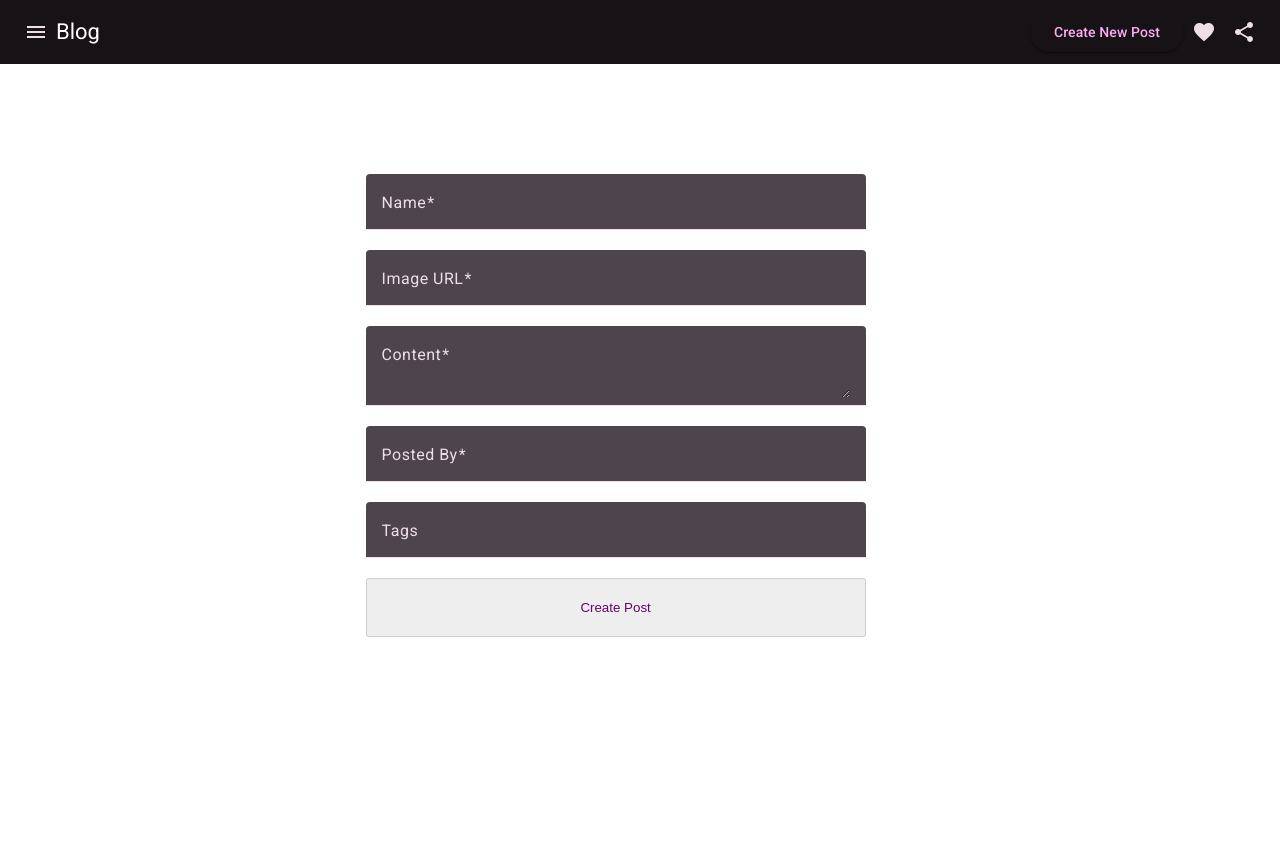
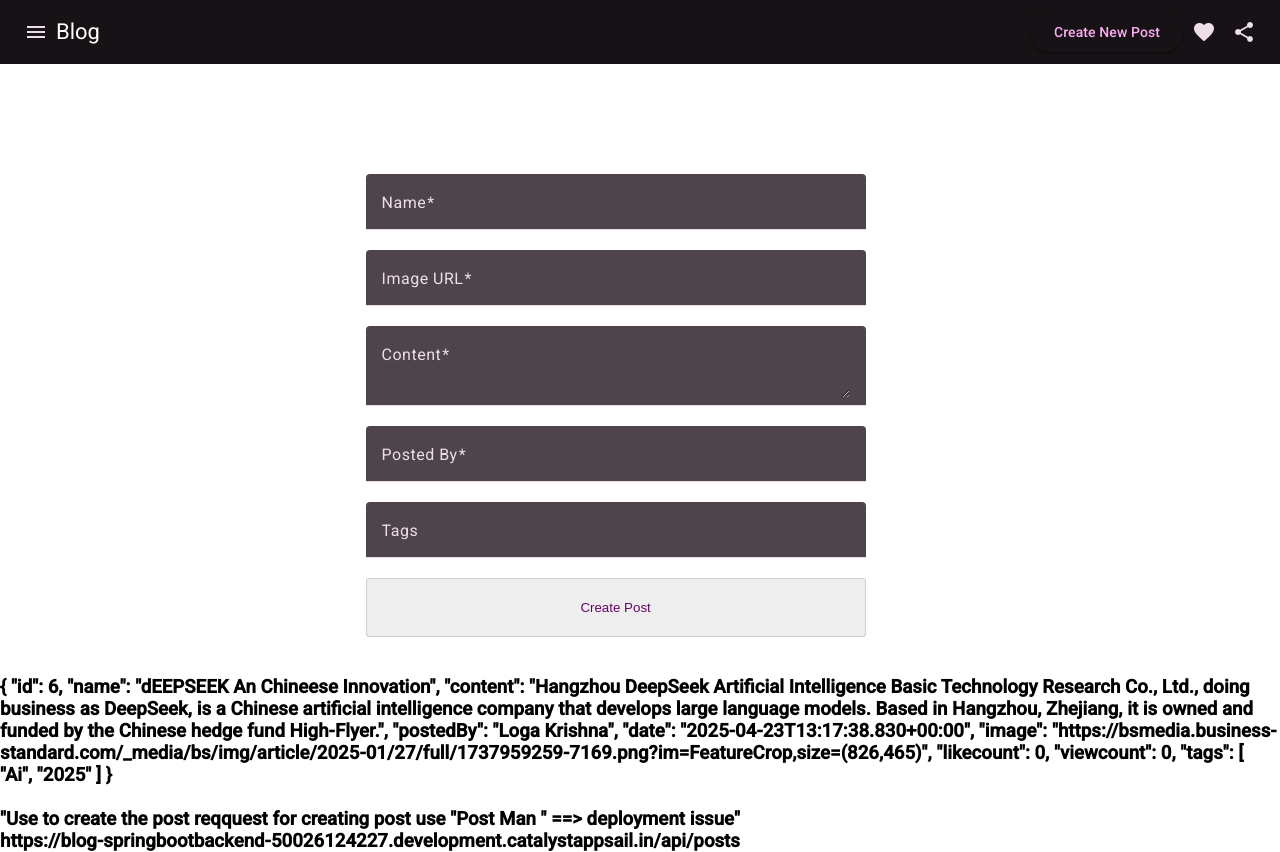
Before and after one commit to LOGA-KRISHNA/Blog_Spring-Angular2, an Angular app: page /createpost in a window 1280 px wide. Before the commit the page ends 800 px from the top, so only its background shows below. Built offline with nearby package versions, Linux system fonts and the light colour scheme.

Commit message:
Deployment issue

```diff
--- a/angular.json
+++ b/angular.json
@@ -60,10 +60,12 @@
           "builder": "@angular-devkit/build-angular:dev-server",
           "configurations": {
             "production": {
-              "buildTarget": "blogWeb:build:production"
+              "buildTarget": "blogWeb:build:production",
+              "proxyConfig": "proxy.conf.json"
             },
             "development": {
-              "buildTarget": "blogWeb:build:development"
+              "buildTarget": "blogWeb:build:development",
+              "proxyConfig": "proxy.conf.json"
             }
           },
           "defaultConfiguration": "development"
--- a/src/pages/create-post/create-post.component.html
+++ b/src/pages/create-post/create-post.component.html
@@ -38,4 +38,21 @@
   </mat-form-field>
 
   <button mat-raised-button color="primary" type="submit" [disabled]="!createPostForm.valid" class="example-full-width btn" (submit)="onSubmit()">Create Post</button>
+
 </form>
+<h3>{{ '{' }}
+    "id": 6,
+    "name": "dEEPSEEK An Chineese Innovation",
+    "content": "Hangzhou DeepSeek Artificial Intelligence Basic Technology Research Co., Ltd., doing business as DeepSeek, is a Chinese artificial intelligence company that develops large language models. Based in Hangzhou, Zhejiang, it is owned and funded by the Chinese hedge fund High-Flyer.",
+    "postedBy": "Loga Krishna",
+    "date": "2025-04-23T13:17:38.830+00:00",
+    "image": "https://bsmedia.business-standard.com/_media/bs/img/article/2025-01/27/full/1737959259-7169.png?im=FeatureCrop,size=(826,465)",
+    "likecount": 0,
+    "viewcount": 0,
+    "tags": [
+        "Ai",
+        "2025"
+    ]
+
+{{ '}' }}<br><br>"Use to create the post reqquest for creating post use "Post Man " ==> deployment issue"<br>
+https://blog-springbootbackend-50026124227.development.catalystappsail.in/api/posts</h3>
--- a/src/service/post-service.service.ts
+++ b/src/service/post-service.service.ts
@@ -3,7 +3,7 @@ import { HttpClient } from '@angular/common/http';
 import { Observable } from 'rxjs';
 
 const url = "https://blog-springbootbackend-50026124227.development.catalystappsail.in";
-
+//https://blog-springbootbackend-50026124227.development.catalystappsail.in
 @Injectable({
   providedIn: 'root'
 })
```
Also changed, not shown: proxy.conf.json (added, +7 -0 lines), firebase.json (added), 2 other files (tests, documents, lock files or other folders).
